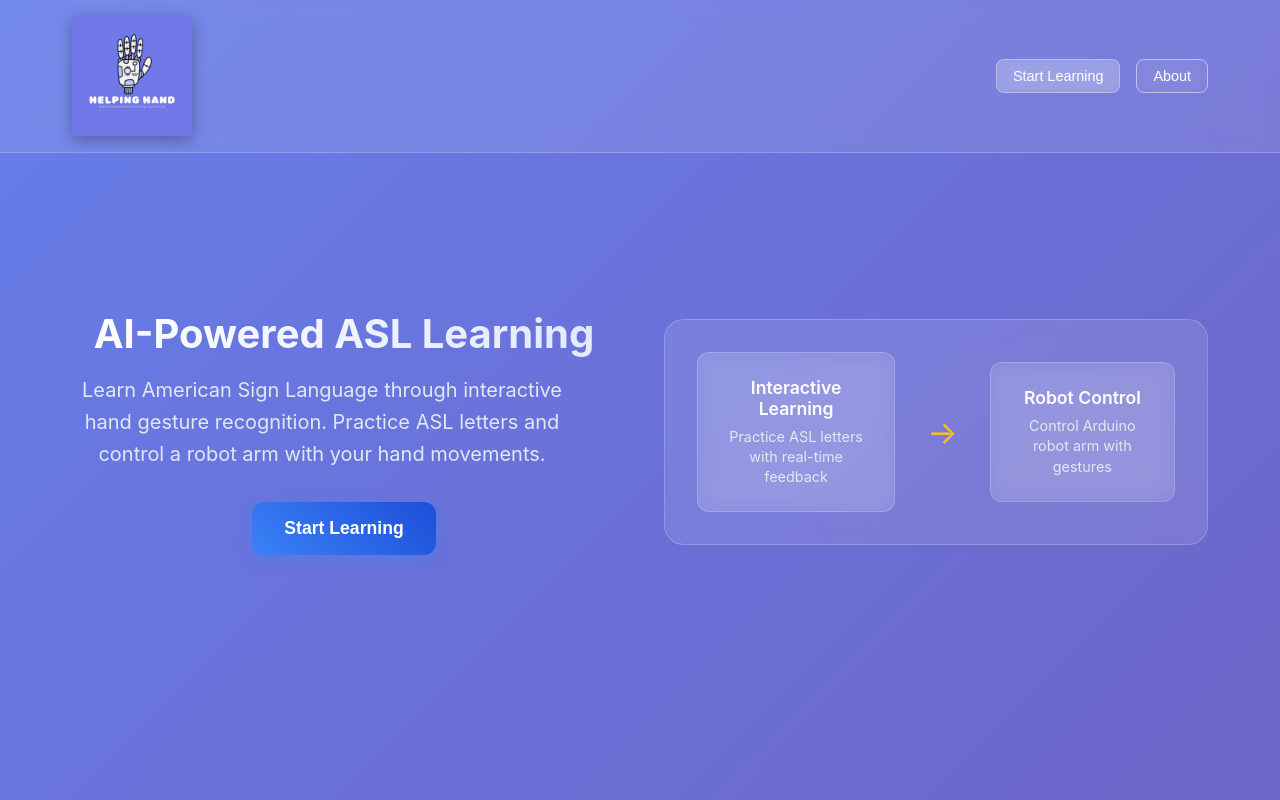
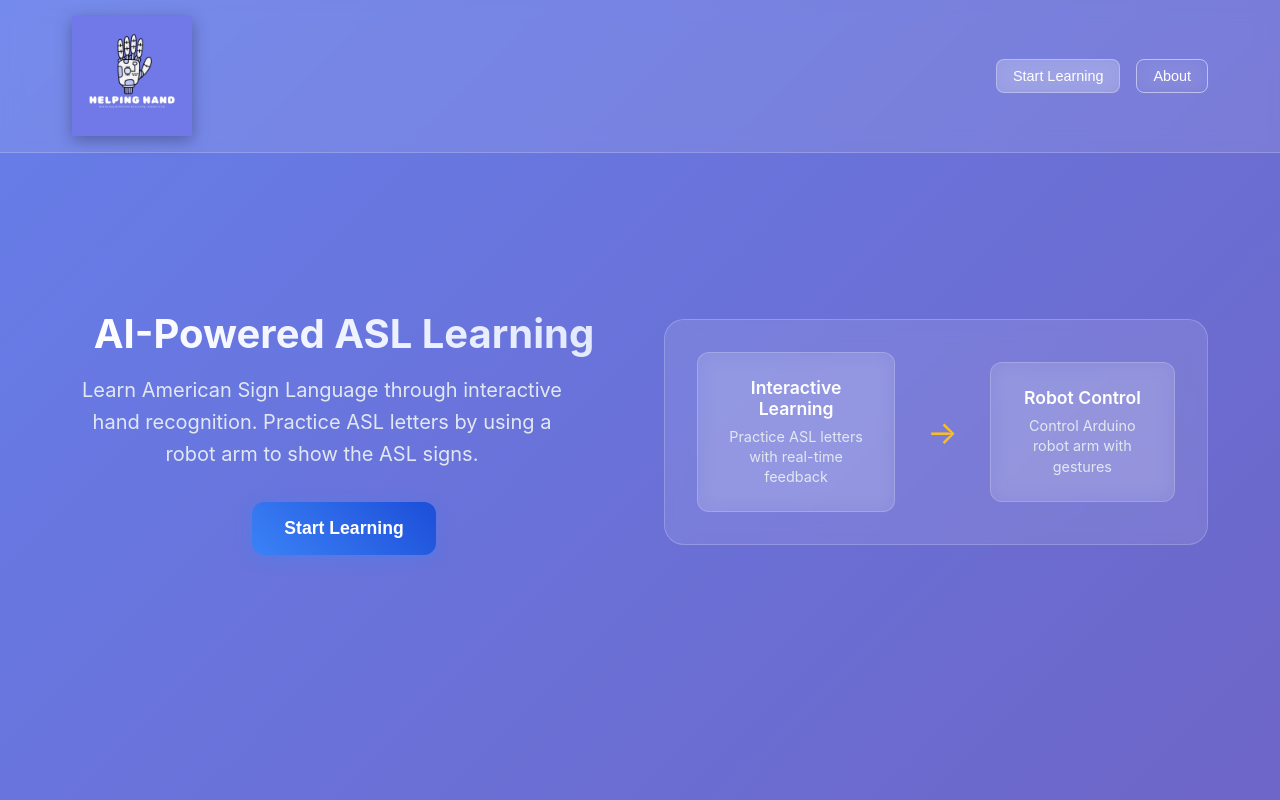
Before and after one commit to elias-farzad/helping-hand, a React (Create React App) app: page / in a window 1280 px wide. Shown: the top 800 px of the page. Built offline with nearby package versions, Linux system fonts and the light colour scheme.

Commit message:
change description on homepage

```diff
--- a/src/components/HomePage.js
+++ b/src/components/HomePage.js
@@ -54,8 +54,8 @@ const HomePage = ({ onStartApp }) => {
             AI-Powered ASL Learning
           </h1>
           <p className="hero-description">
-            Learn American Sign Language through interactive hand gesture recognition.
-            Practice ASL letters and control a robot arm with your hand movements.
+            Learn American Sign Language through interactive hand recognition.
+            Practice ASL letters by using a robot arm to show the ASL signs.
           </p>
           <div className="hero-actions">
             <button className="cta-button primary" onClick={onStartApp}>
```
